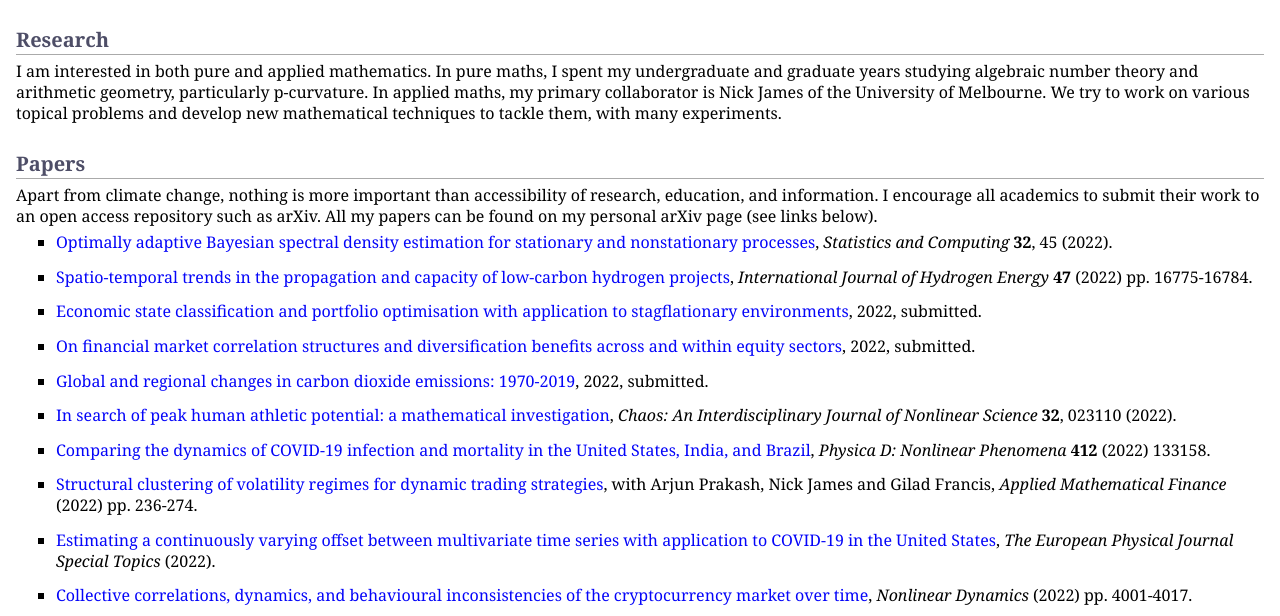
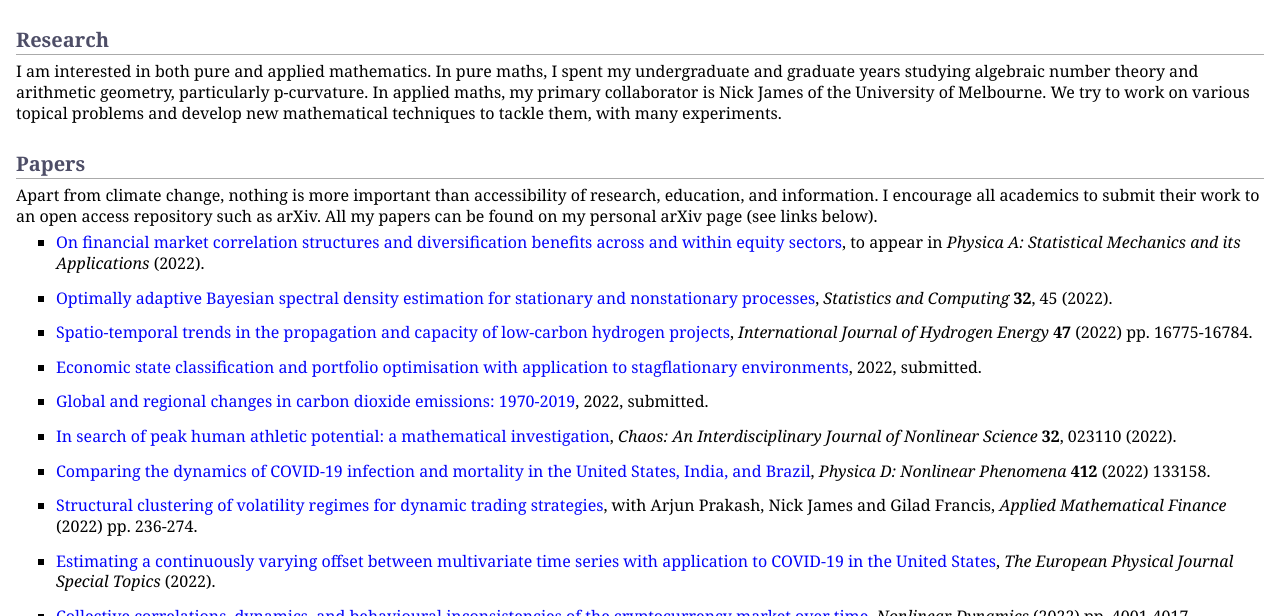
Before and after one commit to MaxMenzies/maxmenzies.com, a Jekyll site: the page index.html, which Jekyll copies as it is, in a window 1280 px wide and 900 px high, cut to the strip 284-900 px from the top of the window. Built offline with Jekyll 4.4.1, drawn with Linux system fonts in a browser that asks for light colours.

Commit message:
Update index.html

```diff
--- a/index.html
+++ b/index.html
@@ -40,6 +40,10 @@
 <h2>Papers</h2>
 <p>Apart from climate change, nothing is more important than accessibility of research, education, and information. I encourage all academics to submit their work to an open access repository such as arXiv. All my papers can be found on my personal arXiv page (see links below). </p>
 <ul>
+<li><p><a href="https://arxiv.org/abs/2202.10623">On financial market correlation structures and diversification benefits across and within equity sectors</a>, to appear in <i>Physica A: Statistical Mechanics and its Applications</i> (2022).</p>
+</li>
+</ul>
+<ul>
 <li><p><a href="https://link.springer.com/article/10.1007/s11222-022-10103-4">Optimally adaptive Bayesian spectral density estimation for stationary and nonstationary processes</a>, <i>Statistics and Computing</i> <b>32</b>, 45 (2022).</p>
 </li>
 </ul>
@@ -49,10 +53,6 @@
 </ul>
 <ul>
 <li><p><a href="https://arxiv.org/abs/2203.15911">Economic state classification and portfolio optimisation with application to stagflationary environments</a>, 2022, submitted.</p>
-</li>
-</ul>
-<ul>
-<li><p><a href="https://arxiv.org/abs/2202.10623">On financial market correlation structures and diversification benefits across and within equity sectors</a>, 2022, submitted.</p>
 </li>
 </ul>
 <ul>
```
